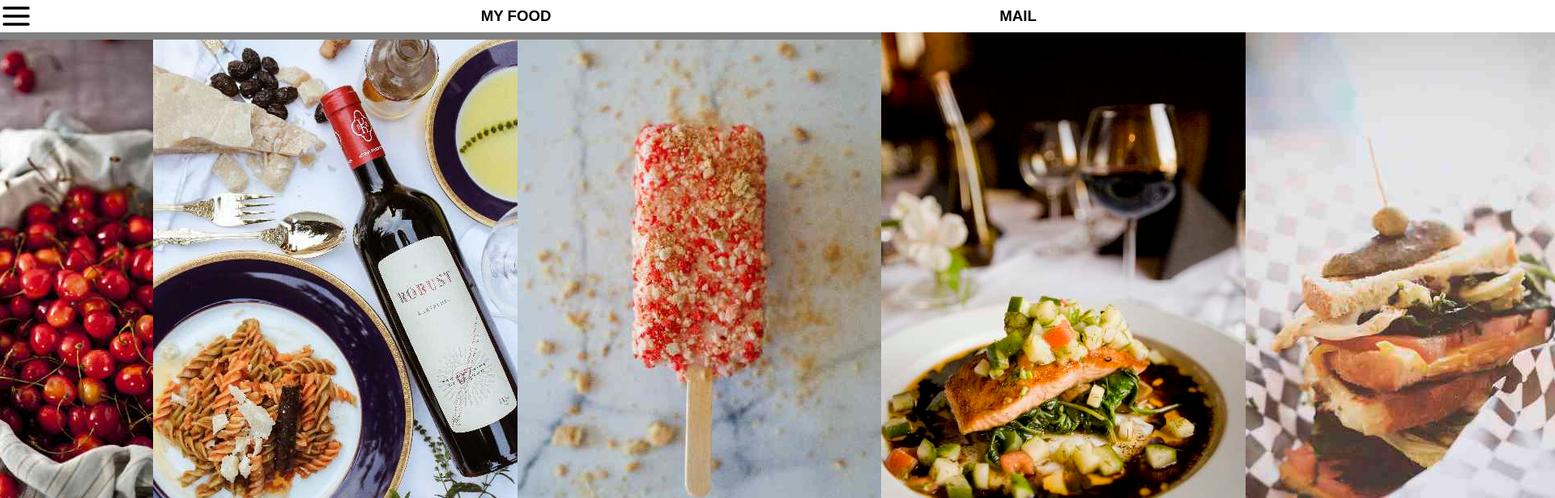
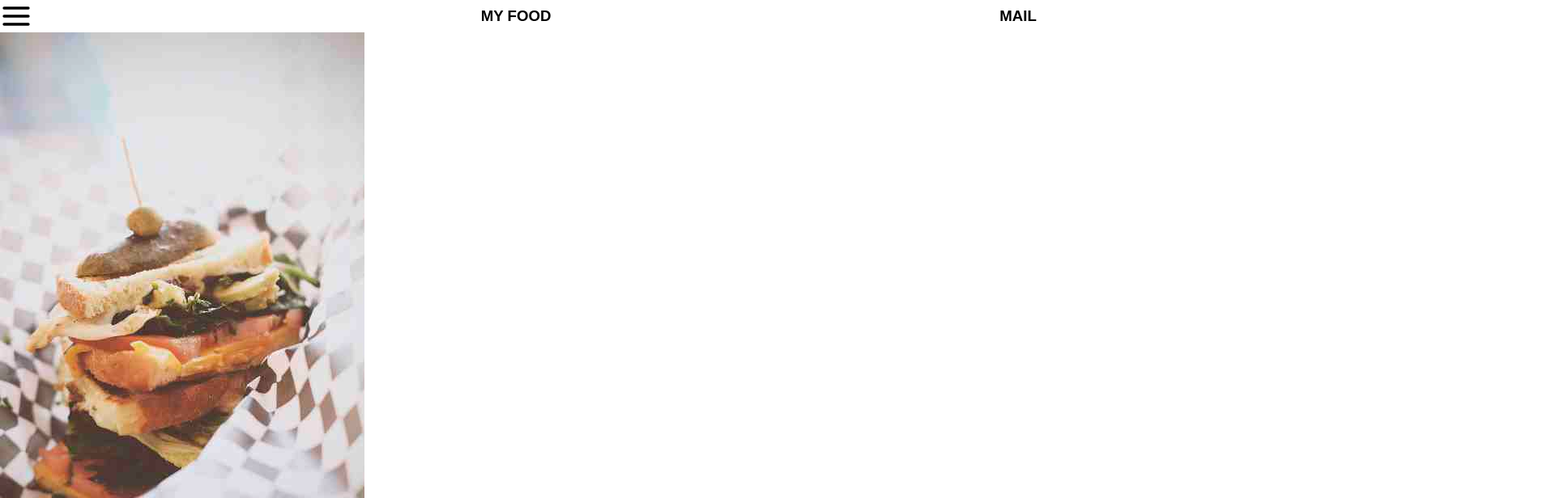
Before and after one commit to Mwambutsa05/First-website, a plain HTML site: page index.html in a window 1280 px wide. Shown: the top 616 px of the page at 81% size, 1920 px wide, since content can reach past the window. Drawn offline with Linux system fonts and the light colour scheme.

Commit message:
additional css
additional css

```diff
--- a/index.css
+++ b/index.css
@@ -17,16 +17,13 @@
     justify-content: space-between;
     /* background-color: gray; */
 }
-#cards{
-     width: 100%;
-    /* height: 100%;  */
-    display: flex;
-    justify-content: center;
-    align-items: center;
-    /* flex-wrap: wrap; */
-    background-color: gray;
+#card{
+    background-color: aqua;
 }
-#div1 #div2 #div3 #div4 #div5 #div6 #div7 #div8 {
-    width: 40px;
-    /* height: 40px; */
-}
+/* #div1 #div2 #div3 #div4 #div5 #div6 #div7 #div8 {
+    width: 25%;
+} */
+/* img{
+    width: 100%;
+
+} */
--- a/index.html
+++ b/index.html
@@ -20,8 +20,8 @@
    </section>
    <!-- <cards============================================> -->
     <section id="cards">
-       <section id="div1">
-        <div>
+
+        <div id="card1">
             <img src="asseets/sandwich (1).jpg" alt="description"/>
             <h1>The Perfect Sandwich, A Real NYC Classic</h1>
             <p>Just some random text, lorem ipsum text praesent tincidunt ipsum lipsum.</p>
```
